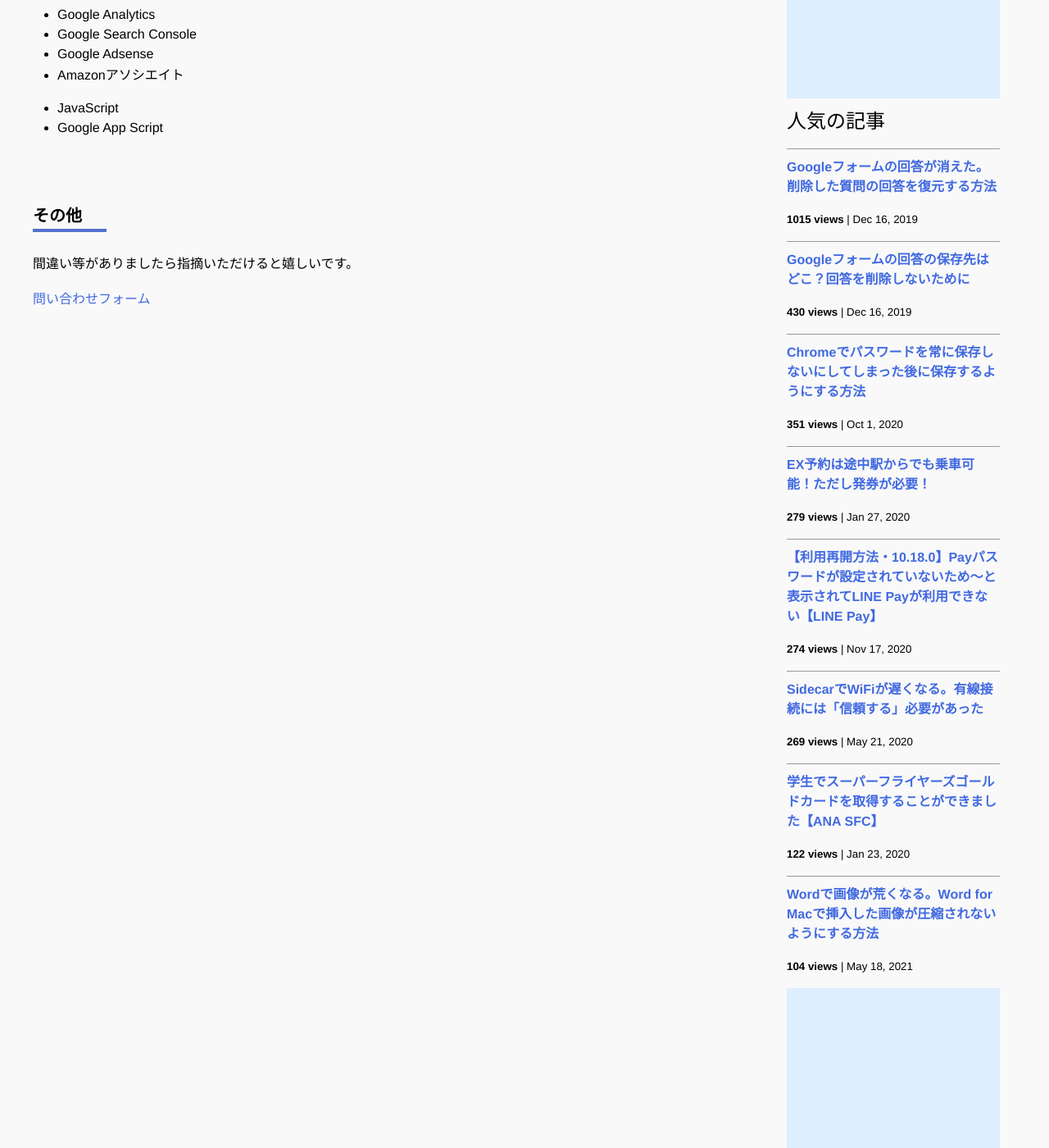
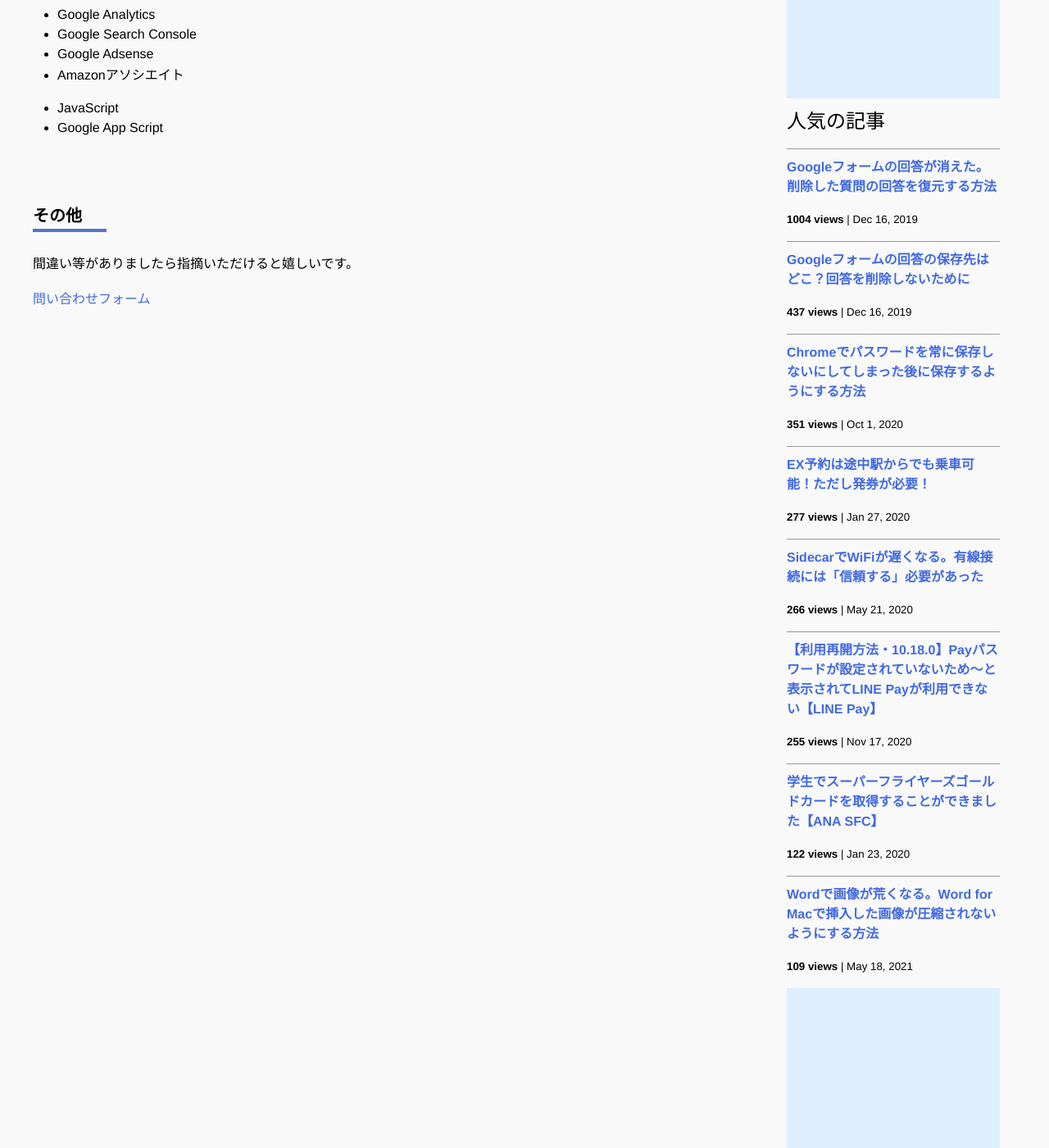
Before and after one commit to iwanaminami/shoyaiwaname, a Jekyll site: the page built from about.markdown, in a window 1280 px wide and 1400 px high, scrolled down 693 px. Shown: the whole window at 82% size. Built offline with Jekyll 4.4.1, drawn with Linux system fonts in a browser that asks for light colours; nearby versions of some CDN libraries; comment, search, counter and statistics services are not loaded.

Commit message:
a new commit message

```diff
--- a/_data/popularposts.yml
+++ b/_data/popularposts.yml
@@ -1,17 +1,17 @@
 side:
-  - view: 1015
+  - view: 1004
     url: /2019/12/16/restore-googleform.html
-  - view: 430
+  - view: 437
     url: /2019/12/16/googleform-answers.html
   - view: 351
     url: /2020/10/01/googlepassword.html
-  - view: 279
+  - view: 277
     url: /2020/01/27/ex-rideontheway.html
-  - view: 274
+  - view: 266
+    url: /2020/05/21/sidecar-via-cable.html
+  - view: 255
     url: /2020/11/17/linepay.html
-  - view: 269
-    url: /2020/05/21/sidecar-via-cable.html
   - view: 122
     url: /2020/01/23/sfcgold.html
-  - view: 104
+  - view: 109
     url: /2021/05/18/image-compression-word.html
```
